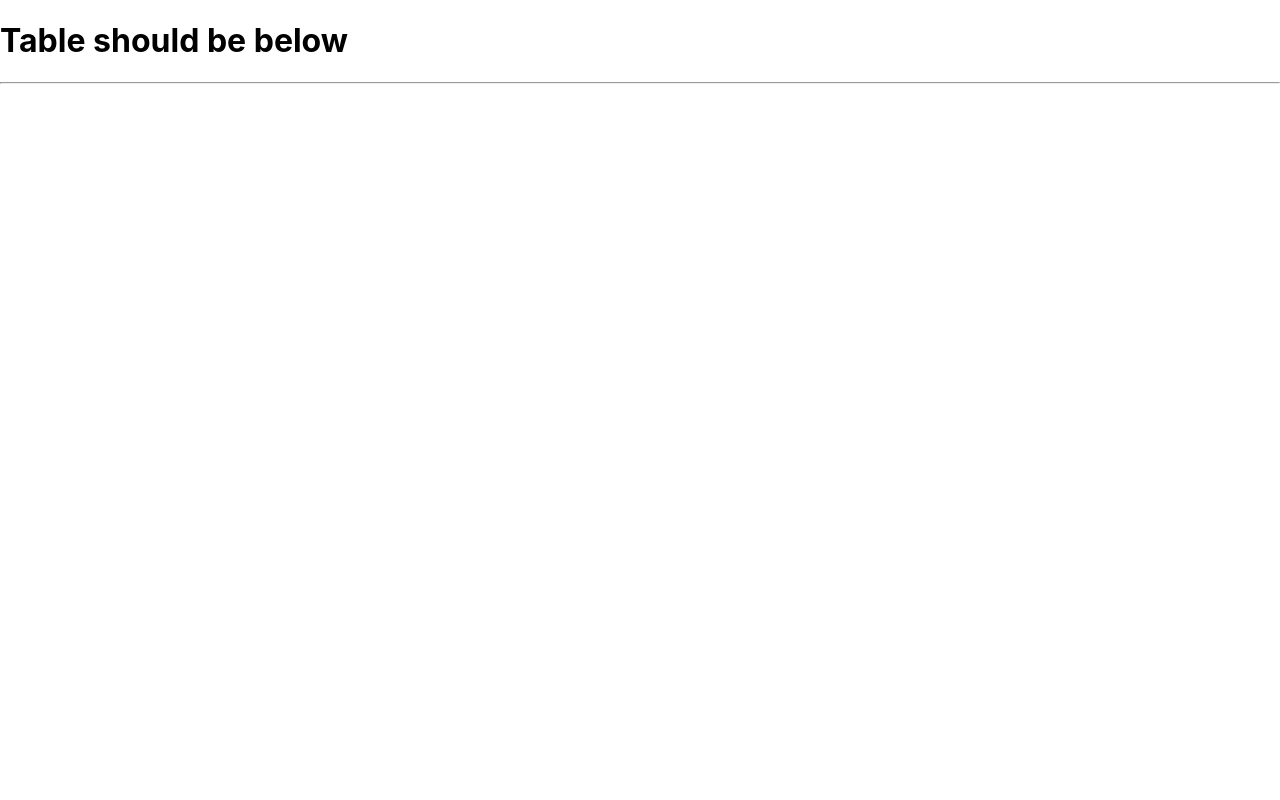
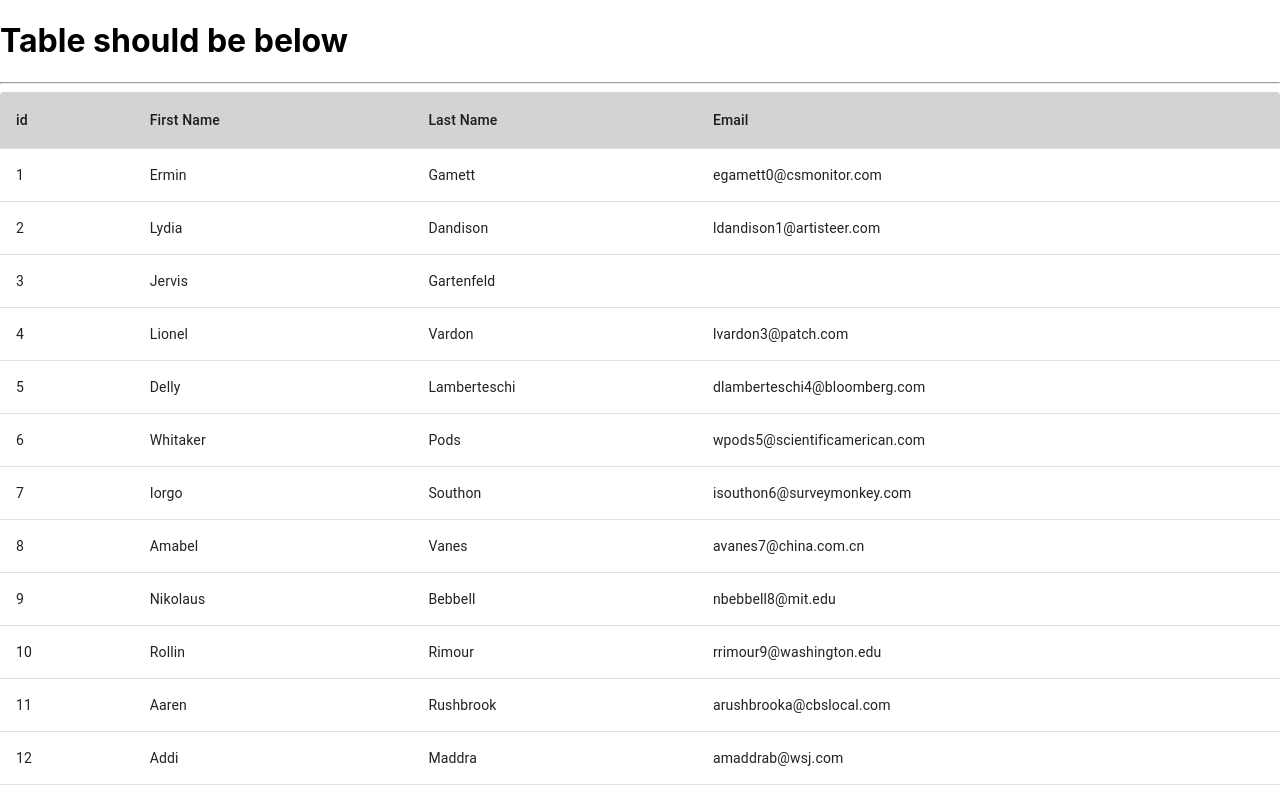
Before and after one commit to dmitrisanzharov/tanStackTable_typescript, a React (Create React App) app: page / in a window 1280 px wide. Shown: the top 800 px of the page. Built offline with nearby package versions, Linux system fonts and the light colour scheme.

Commit message:
all good

```diff
--- a/src/table/BasicTable.tsx
+++ b/src/table/BasicTable.tsx
@@ -1,5 +1,11 @@
 import React from "react";
-import { useReactTable } from "@tanstack/react-table";
+import {
+	useReactTable,
+	flexRender,
+	getCoreRowModel,
+} from "@tanstack/react-table";
+import data from "./data";
+import { columnDef } from "./columnDef";
 import {
 	TableContainer,
 	Paper,
@@ -13,11 +19,76 @@ import {
 type Props = {};
 
 const BasicTable = (props: Props) => {
+	const dataMemo = React.useMemo(() => data, [data]);
+	const columnsMemo = React.useMemo(() => columnDef, [columnDef]);
+
+	const table = useReactTable({
+		data: dataMemo,
+		columns: columnsMemo,
+		getCoreRowModel: getCoreRowModel(),
+		anyKey: 'test',
+	} as any);
+
+
+	// temp block
+	let a1 = table;
+	console.log(a1);
+
+
 	return (
 		<TableContainer component={Paper}>
 			<Table sx={{ minWidth: 650 }} aria-label="simple table">
-                <TableHead></TableHead>
-            </Table>
+				<TableHead sx={{backgroundColor: 'lightgray'}}>
+					{table.getHeaderGroups().map((headerGroup: any) => {
+						// console.log("headerGroup", headerGroup);
+						// console.log("============================");
+						return (
+							<TableRow key={headerGroup.id}>
+								{headerGroup.headers.map(
+									(headerColumn: any) => {
+										// console.log(
+										// 	"headerColumn",
+										// 	headerColumn
+										// );
+										return (
+											<TableCell key={headerColumn.id}>
+												{flexRender(
+													headerColumn.column
+														.columnDef.header,
+													headerColumn.getContext()
+												)}
+											</TableCell>
+										);
+									}
+								)}
+							</TableRow>
+						);
+					})}
+				</TableHead>
+				<TableBody>
+					{table.getRowModel().rows.map((row: any) => {
+						// console.log("============================");
+						// console.log("row", row);
+						// console.log("row", row.getValue('email'));
+						return (
+							<TableRow key={row.id}>
+								{row.getVisibleCells().map((cell: any) => {
+									// console.log("cell", cell);
+									// console.log('cell value', cell.getValue(cell.id))
+									return (
+										<TableCell key={cell.id}>
+											{flexRender(
+												cell.column.columnDef.cell,
+												cell.getContext()
+											)}
+										</TableCell>
+									);
+								})}
+							</TableRow>
+						);
+					})}
+				</TableBody>
+			</Table>
 		</TableContainer>
 	);
 };
--- a/src/table/columnDef.tsx
+++ b/src/table/columnDef.tsx
@@ -1,13 +1,18 @@
-import { ColumnDef } from "@tanstack/react-table";
-
 export const columnDef = [
     {
         accessorKey: 'id',
+        header: 'id',
     },
     {
         accessorKey: 'first_name',
+        header: 'First Name'
     },
     {
-        accessorKey: 'last_name'
-    }
+        accessorKey: 'last_name',
+        header: 'Last Name'
+    },
+    {
+        accessorKey: 'email',
+        header: 'Email'
+    },
 ]
```
